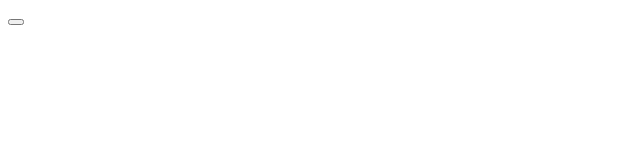
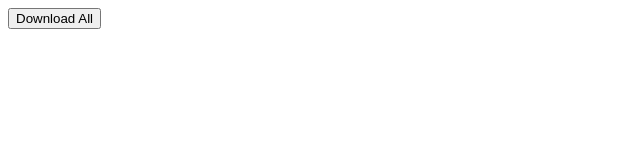
Before and after one commit to MokiyCodes/GHUS, a plain HTML site: page download/all.html in a window 1280 px wide. Shown: the whole page, without its empty margins (0-640 px from the left). Drawn offline with Linux system fonts and the light colour scheme.

Commit message:
fix: Unfinished HTML

```diff
--- a/download/all.html
+++ b/download/all.html
@@ -1,4 +1,5 @@
 <!DOCTYPE html>
 <html>
   <head><title>Download all GHUS Plugins</title></head>
-  <body><button href="javascript:((scripts)=>scripts.forEach(script=>{const win = window.open('https://mokiycodes.github.io/GHUS/'+script+'.user.js');setTimeout(()=>win.close(),100)}))(['ACRN','AUS','DL','RCCM','SIP'])">
+  <body><button href="javascript:((scripts)=>scripts.forEach(script=>{const win = window.open('https://mokiycodes.github.io/GHUS/'+script+'.user.js');setTimeout(()=>win.close(),100)}))(['ACRN','AUS','DL','RCCM','SIP'])">Download All</button></body>
+</html>
```
